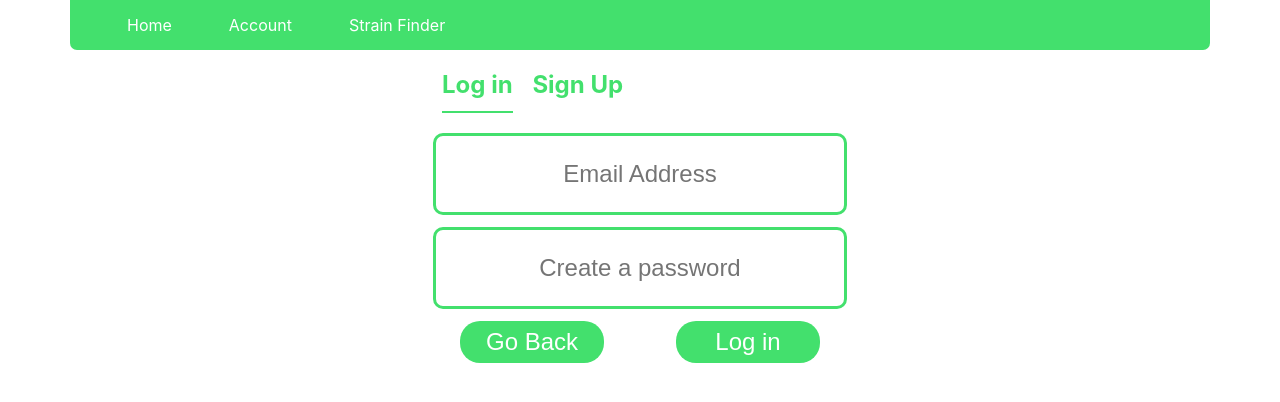
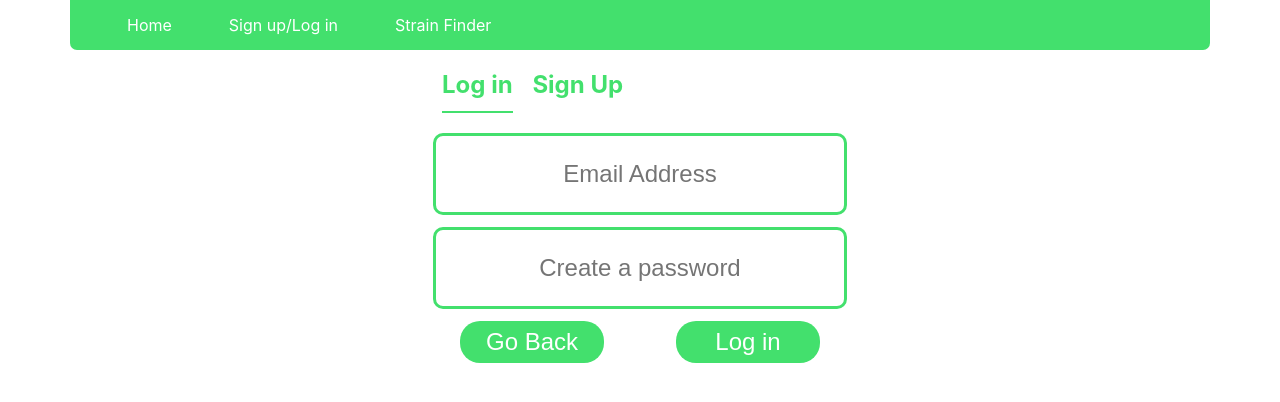
Before and after one commit to BuildWeek-Med-Cabinet-4/front-end, a React (Create React App) app: page /identify in a window 1280 px wide. Shown: the top 402 px of the page. Built offline with nearby package versions, Linux system fonts and the light colour scheme; the HTML template or start-up script is replaced by a standard one.

Commit message:
updated nav bar

```diff
--- a/src/App.js
+++ b/src/App.js
@@ -35,8 +35,9 @@ function App() {
         <nav className="nav-bar">
 
           <Link to = '/'>Home</Link>
-          <Link to  = '/identify'>Account</Link>
+          {isLoggedIn ? <Link to  = "/myaccount/{current user id}">My Account</Link> : <Link to="/identify">Sign up/Log in</Link>}
           <Link to  = '/StrainFinder'>Strain Finder</Link>
+          {isLoggedIn ? <span>Hello, <Link to="/myaccount/{current user id}">Current user name</Link></span> : null}
         </nav>
 
 
--- a/src/components/Identify.js
+++ b/src/components/Identify.js
@@ -12,11 +12,6 @@ export default function Identify() {
     const [loginTabActive, setLoginTabActive] = useState(true);
 
     const {push} = useHistory();
-
-    if(isLoggedIn) {
-        push('/myaccount/{current user id}');
-        //need update line above once we get login post api data
-    }
 
 
     return (
```
